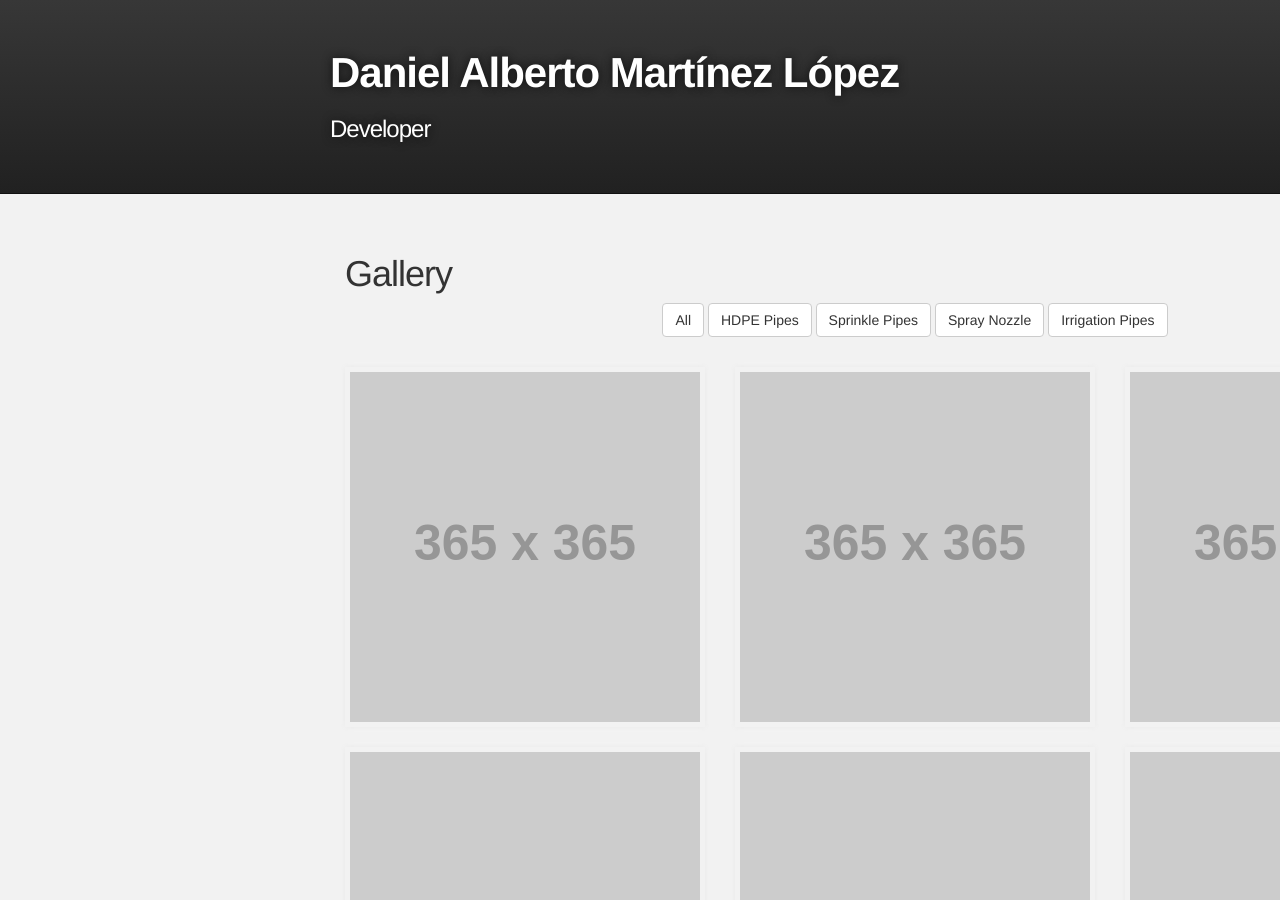
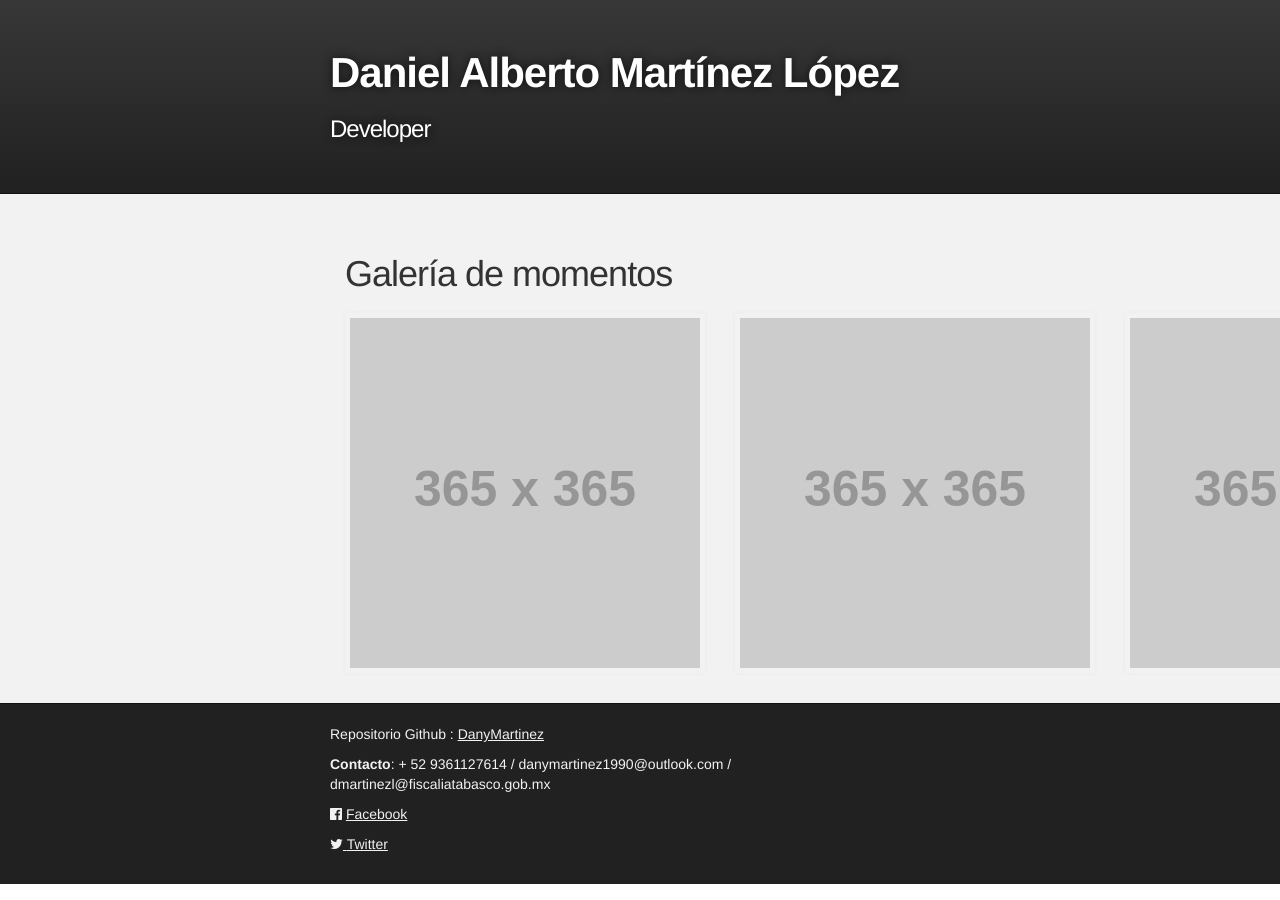
Before and after one commit to DanyMartinez/index, a Jekyll site: the page built from index.md, in a window 1280 px wide and 900 px high. Built offline with Jekyll 4.4.1, drawn with Linux system fonts in a browser that asks for light colours; nearby versions of some CDN libraries; our own code applies the rules of GitHub Pages for plain Markdown files.

Commit message:
Update index.md

```diff
--- a/index.md
+++ b/index.md
@@ -2,24 +2,13 @@
 <script src="//maxcdn.bootstrapcdn.com/bootstrap/3.3.0/js/bootstrap.min.js"></script>
 <script src="//code.jquery.com/jquery-1.11.1.min.js"></script>
 <!------ Include the above in your HEAD tag ---------->
-
+<section>
  <div class="container">
         <div class="row">
         <div class="gallery col-lg-12 col-md-12 col-sm-12 col-xs-12">
-            <h1 class="gallery-title">Gallery</h1>
-        </div>
-
-        <div align="center">
-            <button class="btn btn-default filter-button" data-filter="all">All</button>
-            <button class="btn btn-default filter-button" data-filter="hdpe">HDPE Pipes</button>
-            <button class="btn btn-default filter-button" data-filter="sprinkle">Sprinkle Pipes</button>
-            <button class="btn btn-default filter-button" data-filter="spray">Spray Nozzle</button>
-            <button class="btn btn-default filter-button" data-filter="irrigation">Irrigation Pipes</button>
+            <h1 class="gallery-title">Galería de momentos</h1>
         </div>
         <br/>
-
-
-
             <div class="gallery_product col-lg-4 col-md-4 col-sm-4 col-xs-6 filter hdpe">
                 <img src="http://fakeimg.pl/365x365/" class="img-responsive">
             </div>
@@ -32,41 +21,6 @@
                 <img src="http://fakeimg.pl/365x365/" class="img-responsive">
             </div>
 
-            <div class="gallery_product col-lg-4 col-md-4 col-sm-4 col-xs-6 filter irrigation">
-                <img src="http://fakeimg.pl/365x365/" class="img-responsive">
-            </div>
-
-            <div class="gallery_product col-lg-4 col-md-4 col-sm-4 col-xs-6 filter spray">
-                <img src="http://fakeimg.pl/365x365/" class="img-responsive">
-            </div>
-
-            <div class="gallery_product col-lg-4 col-md-4 col-sm-4 col-xs-6 filter irrigation">
-                <img src="http://fakeimg.pl/365x365/" class="img-responsive">
-            </div>
-
-            <div class="gallery_product col-lg-4 col-md-4 col-sm-4 col-xs-6 filter spray">
-                <img src="http://fakeimg.pl/365x365/" class="img-responsive">
-            </div>
-
-            <div class="gallery_product col-lg-4 col-md-4 col-sm-4 col-xs-6 filter irrigation">
-                <img src="http://fakeimg.pl/365x365/" class="img-responsive">
-            </div>
-
-            <div class="gallery_product col-lg-4 col-md-4 col-sm-4 col-xs-6 filter irrigation">
-                <img src="http://fakeimg.pl/365x365/" class="img-responsive">
-            </div>
-
-            <div class="gallery_product col-lg-4 col-md-4 col-sm-4 col-xs-6 filter hdpe">
-                <img src="http://fakeimg.pl/365x365/" class="img-responsive">
-            </div>
-
-            <div class="gallery_product col-lg-4 col-md-4 col-sm-4 col-xs-6 filter spray">
-                <img src="http://fakeimg.pl/365x365/" class="img-responsive">
-            </div>
-
-            <div class="gallery_product col-lg-4 col-md-4 col-sm-4 col-xs-6 filter sprinkle">
-                <img src="http://fakeimg.pl/365x365/" class="img-responsive">
-            </div>
         </div>
     </div>
 </section>
```
